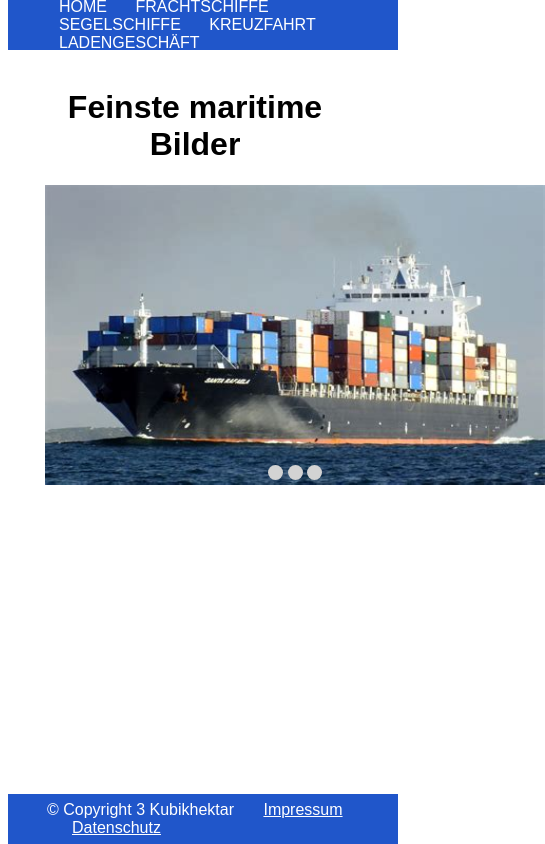
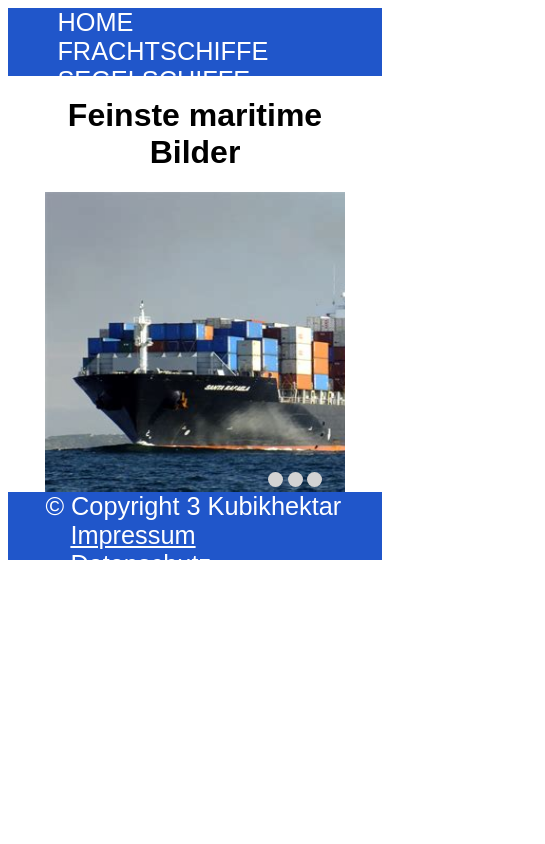
Before and after one commit to therealmatthes/bilderladen, a plain HTML site: page index.html in a window 390 px wide. Shown: the whole page, 545 px wide, since content can reach past the window. Drawn offline with Linux system fonts and the light colour scheme.

Commit message:
mobile 1

```diff
--- a/index.html
+++ b/index.html
@@ -28,9 +28,9 @@
                 <span id="slide-2"></span>
                 <span id="slide-3"></span>
                 <div class="image-container">
-                  <img src="images/containers1.jpg" class="slide" width="500" height="300" />
-                  <img src="images/cruises1.jpg" class="slide" width="500" height="300" />
-                  <img src="images/sailings1.jpg" class="slide" width="500" height="300" />
+                  <img src="images/containers1.jpg" class="slide" width="500px" height="300px"/>
+                  <img src="images/cruises1.jpg" class="slide" width="500px" height="300px"/>
+                  <img src="images/sailings1.jpg" class="slide" width="500px" height="300px"/>
                 </div>
                 <div class="bottom-buttons">
                   <a href="#slide-1"></a>
--- a/style.css
+++ b/style.css
@@ -1,44 +1,41 @@
 
 body {
-  padding-top: 60px;
-  padding-bottom: 40px;
   font-family: sans-serif;
   text-decoration: none;
+  overflow-x: scroll;
+  overflow-y: visible;
 }
+
 
 .container{
   width: 80%;
-  margin: 0 auto;
+  margin: auto;
+  overflow-x: scroll;
+  overflow-y: visible;
 }
 
 .fixed-header, .fixed-footer{
     width: 100%;
-    height: 50px;
-    position: fixed;
+    height: 8vh;
+    position: sticky;
     background: rgb(32, 86, 202);
     color: #fff;
     display: flex;
     justify-content: center;
     align-items: center;
+    font-size: 3vh;
+    overflow: hidden;
 }
 
-.fixed-header{
-    top: 0;
-}
 
 nav a{
   color: #fff;
   text-decoration: none;
   padding: 25px 12px;
-  min-height: 30px;
   text-transform: uppercase;
-  width: 100%;
   justify-content: space-around;
 }
 
-.fixed-footer{
-    bottom: 0;
-}
 
 .linkbar{
   align-items: center;
@@ -71,8 +68,8 @@ a:hover, a:active {
 }
 .image-container {
   width: 1500px;
+
   background-color: pink;
-  height: 300px;
   clear: both;
   position: relative;
   -webkit-transition: left 2s;
```
